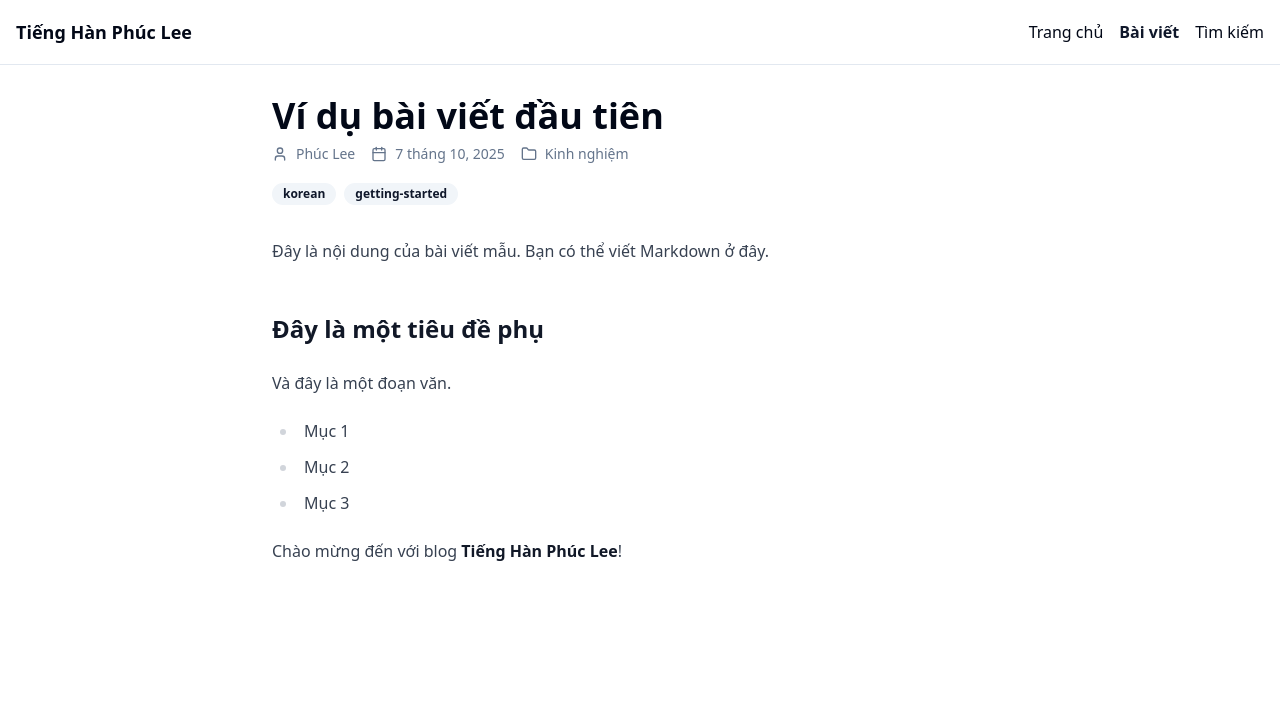
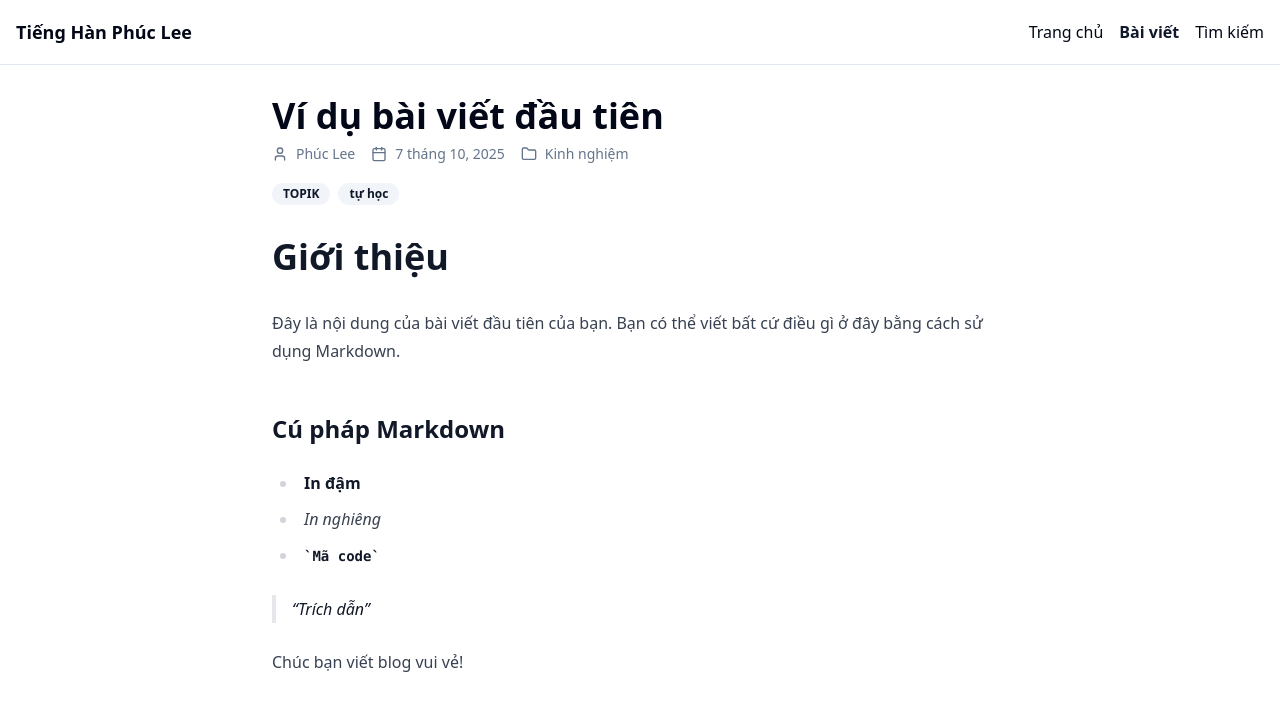
Before and after one commit to lehoangphuc747/THPL, a React (Vite) app: page /bai-viet/vi-du-slug in a window 1280 px wide. Shown: the top 710 px of the page. Built offline with nearby package versions, Linux system fonts and the light colour scheme.

Commit message:
[dyad] Sửa lỗi cú pháp MDX - wrote 1 file(s)

```diff
--- a/content/posts/vi-du-slug.mdx
+++ b/content/posts/vi-du-slug.mdx
@@ -1,25 +1,27 @@
 ---
-slug: vi-du-slug
+slug: "vi-du-slug"
 title: "Ví dụ bài viết đầu tiên"
-date: 2025-10-07
-updated: 2025-10-07
+date: "2025-10-07"
+updated: "2025-10-07"
 status: "published"
 author: "Phúc Lee"
 category: "Kinh nghiệm"
-tags: ["korean", "getting-started"]
-cover: "/covers/han-han-01.jpg"
-coverAlt: "Sơ đồ nhóm từ Hán – Hàn"
-coverCaption: "Ảnh minh hoạ từ Hán – Hàn"
+tags: ["TOPIK", "tự học"]
+cover: "/placeholder.svg"
+coverAlt: "Ảnh bìa ví dụ"
+coverCaption: "Đây là ảnh bìa ví dụ"
 ---
 
-Đây là nội dung của bài viết mẫu. Bạn có thể viết Markdown ở đây.
+# Giới thiệu
 
-## Đây là một tiêu đề phụ
+Đây là nội dung của bài viết đầu tiên của bạn. Bạn có thể viết bất cứ điều gì ở đây bằng cách sử dụng Markdown.
 
-Và đây là một đoạn văn.
+## Cú pháp Markdown
 
-- Mục 1
-- Mục 2
-- Mục 3
+- **In đậm**
+- *In nghiêng*
+- `Mã code`
 
-Chào mừng đến với blog **Tiếng Hàn Phúc Lee**!
+> Trích dẫn
+
+Chúc bạn viết blog vui vẻ!
```
